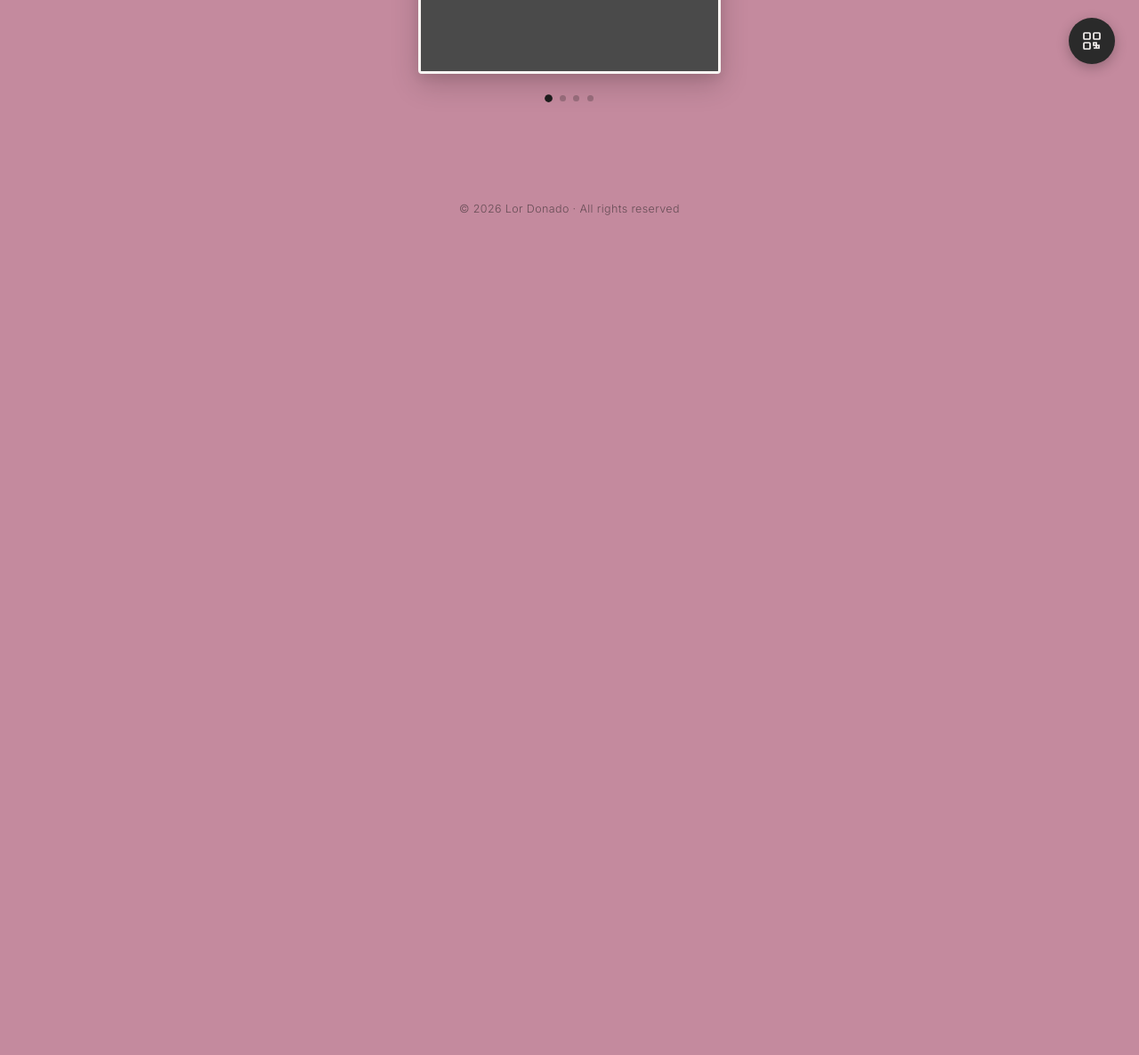
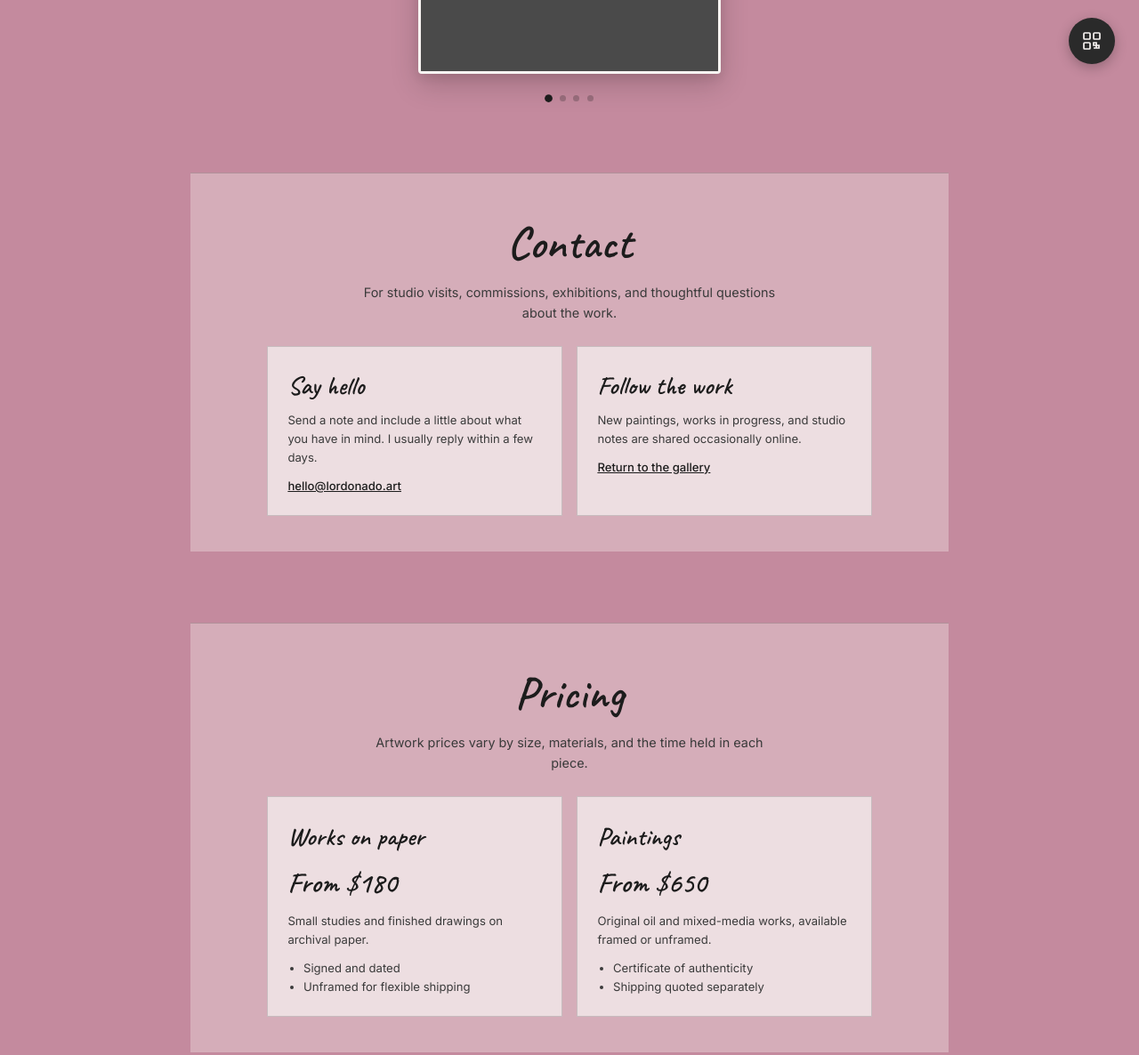
Before and after one commit to Evy1219/Lor-Donado-Art, a plain HTML site: page index.html in a window 1280 px wide. Shown: the part 701-1887 px from the top of the page at 89% size. Before the commit the page ends 1001 px from the top, so only its background shows below. Drawn offline with Linux system fonts and the light colour scheme.

Commit message:
sections

```diff
--- a/index.html
+++ b/index.html
@@ -209,6 +209,89 @@
       justify-content: center;
     }
 
+    .site-section {
+      width: 100%;
+      margin-top: 5rem;
+      padding: 2.5rem clamp(1.2rem, 5vw, 3.5rem);
+      background: rgba(248, 244, 242, 0.32);
+      border-top: 1px solid rgba(28, 28, 28, 0.2);
+    }
+
+    .section-heading {
+      margin-bottom: 1.6rem;
+      text-align: center;
+    }
+
+    .section-heading h2 {
+      font-family: 'Caveat', cursive;
+      font-size: clamp(2.2rem, 5vw, 3.2rem);
+      font-weight: 600;
+    }
+
+    .section-heading p {
+      margin: 0.35rem auto 0;
+      max-width: 480px;
+      font-family: 'Inter', system-ui, sans-serif;
+      font-size: 0.9rem;
+      line-height: 1.6;
+      color: var(--text-muted);
+    }
+
+    .contact-content,
+    .pricing-grid {
+      display: grid;
+      grid-template-columns: repeat(2, minmax(0, 1fr));
+      gap: 1rem;
+      max-width: 680px;
+      margin: 0 auto;
+    }
+
+    .contact-card,
+    .price-card {
+      padding: 1.4rem;
+      background: rgba(248, 244, 242, 0.7);
+      border: 1px solid rgba(28, 28, 28, 0.18);
+    }
+
+    .contact-card h3,
+    .price-card h3 {
+      margin-bottom: 0.45rem;
+      font-family: 'Caveat', cursive;
+      font-size: 1.8rem;
+      font-weight: 600;
+    }
+
+    .contact-card p,
+    .price-card p,
+    .price-card li {
+      font-family: 'Inter', system-ui, sans-serif;
+      font-size: 0.82rem;
+      line-height: 1.6;
+      color: var(--text-muted);
+    }
+
+    .contact-card a {
+      display: inline-block;
+      margin-top: 0.7rem;
+      color: var(--text);
+      font-family: 'Inter', system-ui, sans-serif;
+      font-size: 0.82rem;
+      font-weight: 500;
+    }
+
+    .price-card strong {
+      display: block;
+      margin-bottom: 0.5rem;
+      font-family: 'Caveat', cursive;
+      font-size: 2rem;
+      font-weight: 600;
+    }
+
+    .price-card ul {
+      margin: 0.7rem 0 0;
+      padding-left: 1.1rem;
+    }
+
     .dot {
       width: 7px;
       height: 7px;
@@ -274,6 +357,10 @@
       .gallery-wrapper {
         gap: 0.5rem;
       }
+      .contact-content,
+      .pricing-grid {
+        grid-template-columns: 1fr;
+      }
       .arrow {
         font-size: 1.85rem;
         padding: 0.35rem 0.45rem;
@@ -334,6 +421,46 @@
     </div>
 
     <div class="dots" id="dots"></div>
+
+    <section class="site-section" id="contact">
+      <div class="section-heading">
+        <h2>Contact</h2>
+        <p>For studio visits, commissions, exhibitions, and thoughtful questions about the work.</p>
+      </div>
+      <div class="contact-content">
+        <article class="contact-card">
+          <h3>Say hello</h3>
+          <p>Send a note and include a little about what you have in mind. I usually reply within a few days.</p>
+          <a href="mailto:hello@lordonado.art">hello@lordonado.art</a>
+        </article>
+        <article class="contact-card">
+          <h3>Follow the work</h3>
+          <p>New paintings, works in progress, and studio notes are shared occasionally online.</p>
+          <a href="#gallery">Return to the gallery</a>
+        </article>
+      </div>
+    </section>
+
+    <section class="site-section" id="pricing">
+      <div class="section-heading">
+        <h2>Pricing</h2>
+        <p>Artwork prices vary by size, materials, and the time held in each piece.</p>
+      </div>
+      <div class="pricing-grid">
+        <article class="price-card">
+          <h3>Works on paper</h3>
+          <strong>From $180</strong>
+          <p>Small studies and finished drawings on archival paper.</p>
+          <ul><li>Signed and dated</li><li>Unframed for flexible shipping</li></ul>
+        </article>
+        <article class="price-card">
+          <h3>Paintings</h3>
+          <strong>From $650</strong>
+          <p>Original oil and mixed-media works, available framed or unframed.</p>
+          <ul><li>Certificate of authenticity</li><li>Shipping quoted separately</li></ul>
+        </article>
+      </div>
+    </section>
   </main>
 
   <div class="corner-icon" title="Contact / QR" onclick="alert('Link this to Instagram, email, or a QR code')">
```
